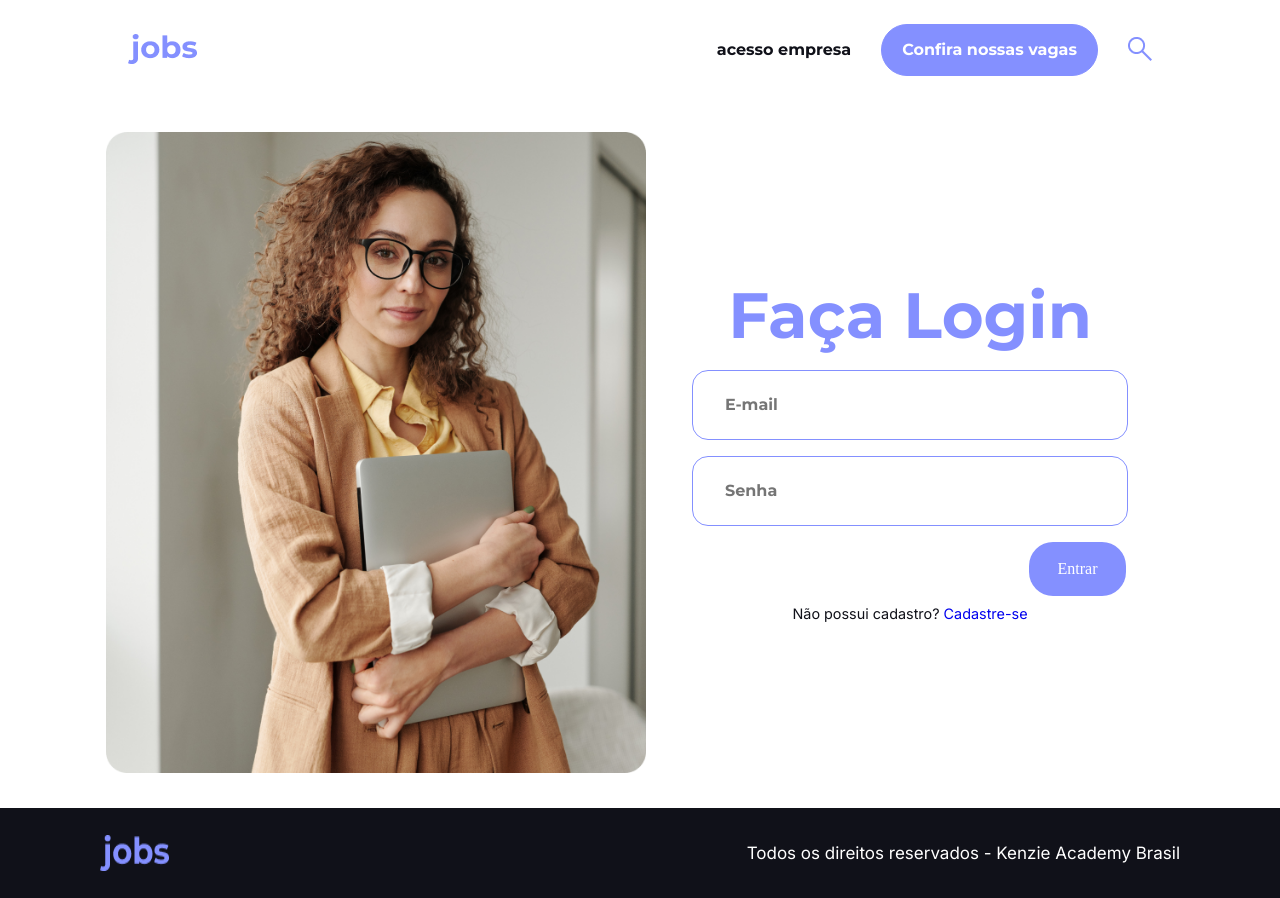
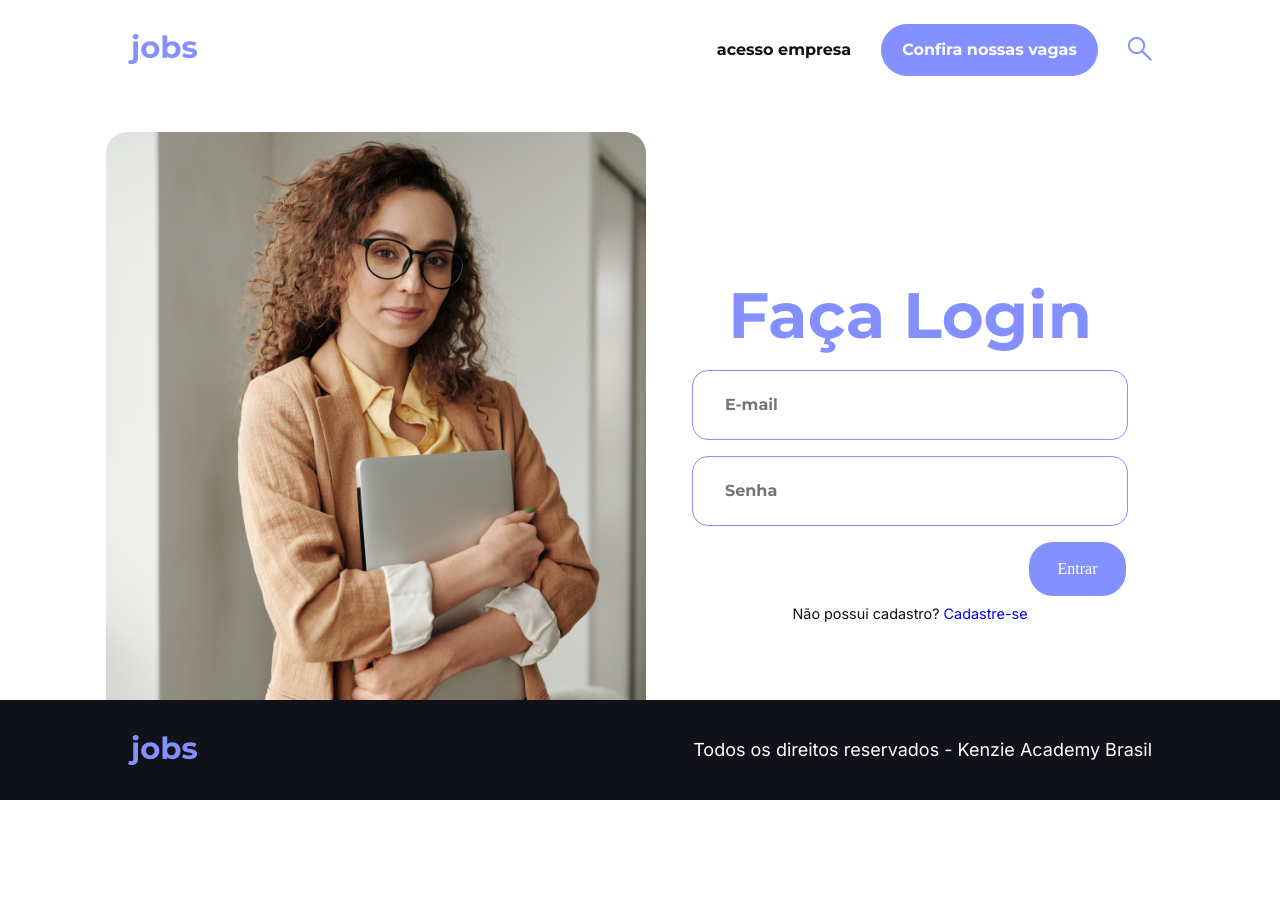
Before and after one commit to rcoelhomf/Kenzie-Jobs-T17-tsunode, a React (Vite) app: page /login in a window 1280 px wide. After the commit the page ends 800 px from the top, so only its background shows below. Built offline with nearby package versions, Linux system fonts and the light colour scheme.

Commit message:
style: estilizando o footer

```diff
--- a/src/Pages/Homepage/index.tsx
+++ b/src/Pages/Homepage/index.tsx
@@ -1,18 +1,17 @@
-import plus from "../../assets/add_FILL0_wght400_GRAD0_opsz48 1.png";
-import menus from "../../assets/remove_FILL0_wght400_GRAD0_opsz48 1.png";
-import meeting from "../../assets/Rectangle 3.png";
-import { Label, Paragraph, Title1, Title3 } from "../../Styles/Typography";
-import { Header } from "../../components/Header";
-import { useContext, useState } from "react";
-import { CompanyContext } from "../../providers/CompanyContext";
-import { Modal } from "../../components/Modal";
-// import { Footer } from "../../components/Footer";
-import { AboutDiv, JobListDiv, JobRealList, TopDivTitle } from "./style";
+import plus from "../../assets/add_FILL0_wght400_GRAD0_opsz48 1.png"
+import menus from "../../assets/remove_FILL0_wght400_GRAD0_opsz48 1.png"
+import meeting from "../../assets/Rectangle 3.png"
+import { Label, Paragraph, Title1, Title3 } from "../../Styles/Typography"
+import { Header } from "../../components/Header"
+import { useContext, useState } from "react"
+import { CompanyContext } from "../../providers/CompanyContext"
+import { Modal } from "../../components/Modal"
+import { Footer } from "../../components/Footer"
+import { AboutDiv, JobListDiv, JobRealList, TopDivTitle } from "./style"
 
 export const HomePage = () => {
-  const { attJobList, jobsList, isOpen, setIsOpen } =
-    useContext(CompanyContext);
-  const [postId, setPostId] = useState<number | null>(null);
+  const { attJobList, jobsList, isOpen, setIsOpen } = useContext(CompanyContext)
+  const [postId, setPostId] = useState<number | null>(null)
 
   attJobList()
 
@@ -78,7 +77,7 @@ export const HomePage = () => {
           ))}
         </JobRealList>
       </JobListDiv>
-      {/* <Footer /> */}
+      <Footer position={"unset"} />
     </>
-  );
-};
+  )
+}
--- a/src/Styles/GlobalStyle.ts
+++ b/src/Styles/GlobalStyle.ts
@@ -9,6 +9,8 @@ export const GlobalStyle = createGlobalStyle`
     }
 
     body {
+        position: relative;
+
         width: 100%;
         height: 100vh;
         overflow: overlay;
--- a/src/components/Footer/index.tsx
+++ b/src/components/Footer/index.tsx
@@ -1,14 +1,17 @@
+import { Paragraph } from "../../Styles/Typography"
 import jobs from "../../assets/jobs.png"
-import { StyledDiv, StyledFooter, StyledImg, StyledP } from "./style"
+import { StyledFooter } from "./style"
 
-export const Footer = () =>{
+interface IFooterProps {
+    position?: string;
+}
+
+export const Footer = ({ position }: IFooterProps) =>{
     return(
         <>
-            <StyledFooter>
-                <StyledDiv>
-                    <StyledImg src={jobs} alt="imagem escrita jobs" />
-                    <StyledP>Todos os direitos reservados - Kenzie Academy Brasil</StyledP>
-                </StyledDiv>
+            <StyledFooter position={position}>
+                    <img src={jobs} alt="imagem escrita jobs" />
+                    <Paragraph font="var(--color-white)">Todos os direitos reservados - Kenzie Academy Brasil</Paragraph>
             </StyledFooter>
         </>
     )
--- a/src/components/Footer/style.ts
+++ b/src/components/Footer/style.ts
@@ -1,32 +1,28 @@
 import styled from "styled-components";
 
-export const StyledFooter = styled.footer`
+interface IPosition {
+  position?: string;
+}
+
+export const StyledFooter = styled.footer<IPosition>`
+  position: ${({ position }) => position ? position : "absolute"};
+  bottom: 0;
+  width: 100%;
+  height: 200px;
+  padding: 20px 10vw;
+
   display: flex;
-  width: 100%;
-  height: 90px;
-  background: var(--color-black);
+  flex-direction: column;
+  justify-content: space-evenly;
+  text-align: center;
   align-items: center;
+
+  background-color: var(--color-black);
+
+  @media(min-width: 1025px) {
+    height: 100px;
+
+    flex-direction: row;
+    justify-content: space-between;
+  }
 `
-
-export const StyledDiv = styled.div`
-  display: flex;
-
-  flex-grow: 1;
-
-  justify-content: space-between;
-`
-export const StyledImg = styled.img`
-  margin-left: 100px;
-`
-
-export const StyledP = styled.p`
-  font-family: 'Inter', sans-serif;
-
-  color: var(--color-white);
-
-  font-weight: 400;
-  font-size: 17px;
-  line-height:36px;
-
-  margin-right: 100px;
-`
```
